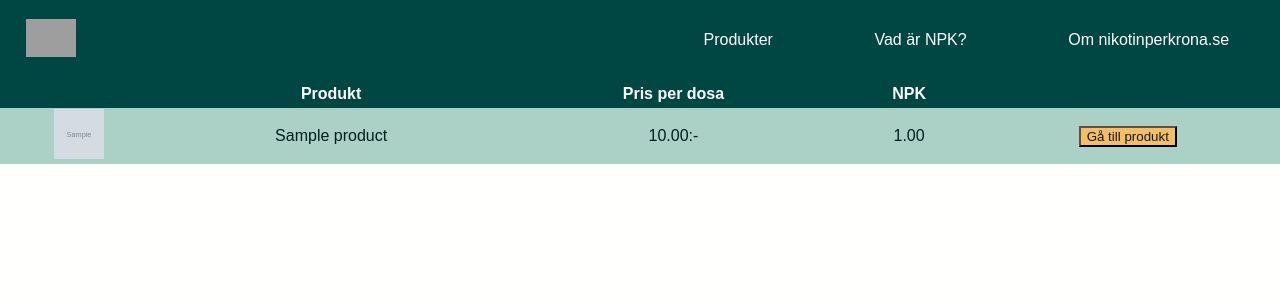
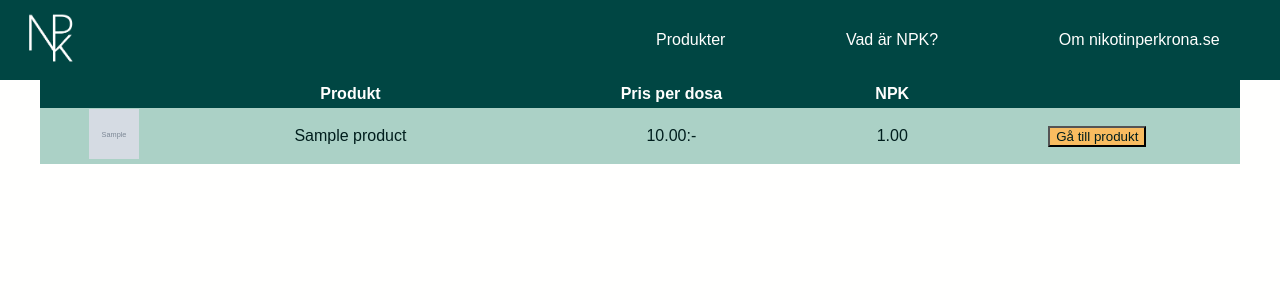
Before and after one commit to jonasfagerlund/npk, a Django app: page / in a window 1280 px wide. Shown: the top 300 px of the page. Run offline with Django 3.2, Linux system fonts and the light colour scheme; tables that the repository leaves empty hold one stand-in row (values such as "Sample post"); grey boxes marked "Sample" are stand-in pictures; grey boxes are pictures that could not be loaded.

Commit message:
navbar, favicon, logo

```diff
--- a/static/css/base.css
+++ b/static/css/base.css
@@ -17,24 +17,21 @@ header {
 }
 
 nav {
-    flex-basis: 50%;
+    flex-basis: 60%;
+    flex-direction: row;
     display: flex;
+    justify-content: space-around;
 }
 
 nav a {
     text-decoration: none;
     text-align: center;
-    flex-grow: 1;
+    flex-shrink: 1;
     color: #fffffe;
 }
 
 nav a:hover {
     color: #f9bc60;
-}
-
-#logo {
-    flex-basis: 50%;
-    margin-left: 2%;
 }
 
 table {
@@ -80,7 +77,25 @@ tr:nth-of-type(odd) {
     color: #001e1d;
 }
 
+#logo-div {
+    flex-basis: 50%;
+    margin-left: 2%;
+}
+
+#logo {
+    width: 50px;
+}
+
 @media (max-width: 768px) {
+    nav {
+        flex-direction: column;
+    }
+
+    nav a {
+        border: solid #fffffe 1px;
+        margin-right: 3%;
+    }
+
     thead {
         display: none;
     }
@@ -119,6 +134,6 @@ tr:nth-of-type(odd) {
 @media (min-width: 1200px) {
     .container {
         margin: 0 auto;
-        max-width: 1440px;
+        max-width: 1200px;
     }
 }
--- a/templates/_base.html
+++ b/templates/_base.html
@@ -4,6 +4,8 @@
 <head>
     <meta charset="utf-8"/>
     <meta name="viewport" content="width=device-width, initial-scale=1">
+
+    <link rel="icon" type="image/x-icon" href="{% static 'favicon.ico' %}"/>
 
     <title>{% block title %}NPK{% endblock title %}</title>
 
@@ -13,8 +15,8 @@
 <body>
 
     <header>
-        <div id="logo">
-            <img src="https://external-content.duckduckgo.com/iu/?u=http%3A%2F%2Fcdn.onlinewebfonts.com%2Fsvg%2Fimg_146347.png&f=1&nofb=1" width="50px">
+        <div id="logo-div">
+            <img id="logo" src="{% static 'images/npk.png' %}">
         </div>
 
         <nav>
```
Also changed, not shown: static/favicon.ico (added), static/images/npk.png (added).
